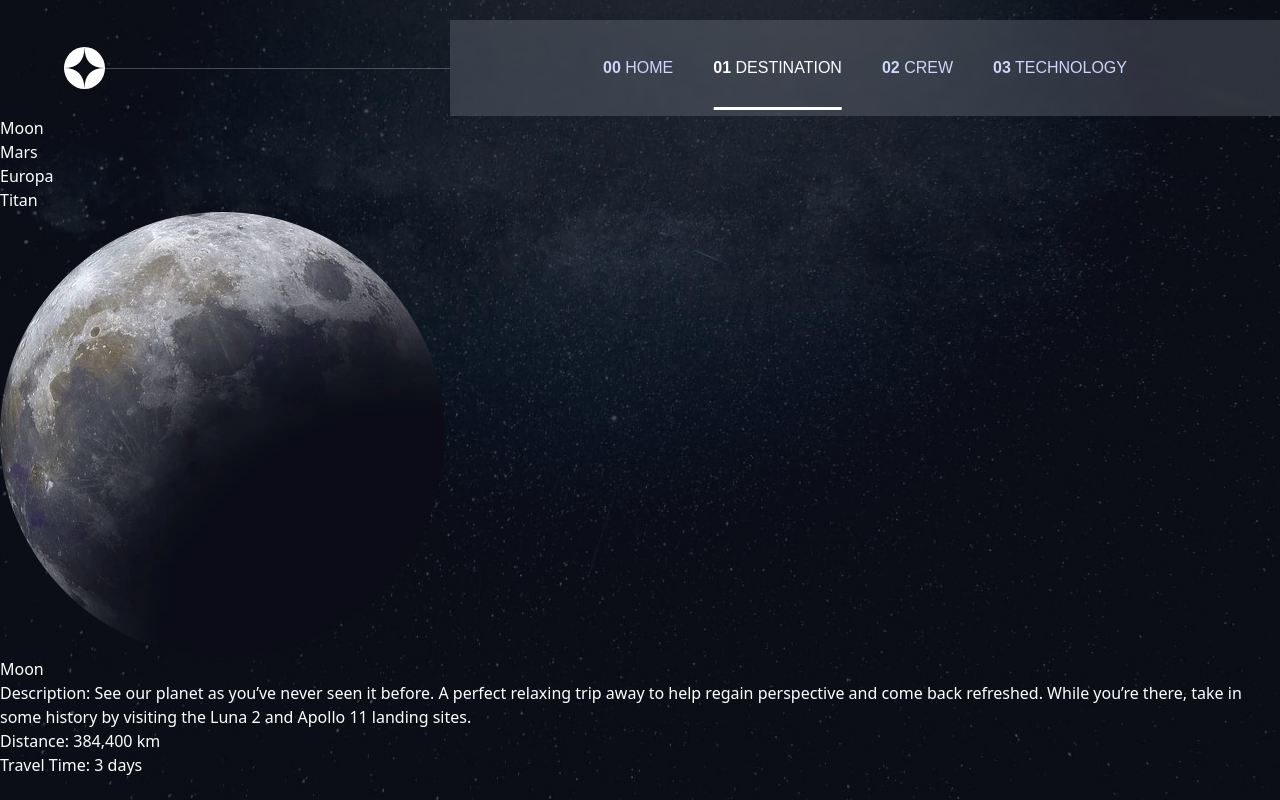
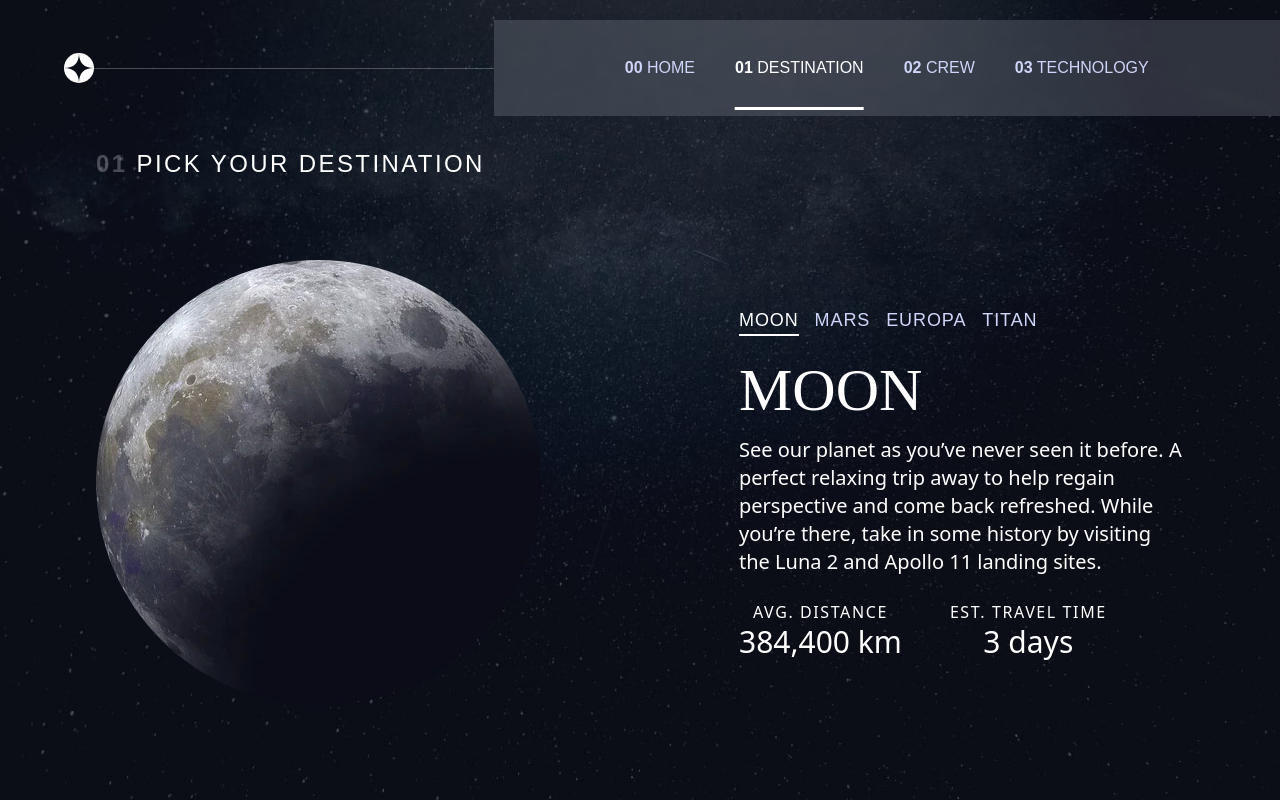
Before and after one commit to ArlindPestisha/space, a React (Vite) app: page /destination in a window 1280 px wide. Built offline with nearby package versions, Linux system fonts and the light colour scheme.

Commit message:
Style Destination page

```diff
--- a/src/components/Destination.jsx
+++ b/src/components/Destination.jsx
@@ -1,10 +1,73 @@
+// import { useState, useEffect } from 'react'
+// import Nav from './Nav'
+// import { useLocation, useNavigate } from 'react-router-dom'
+
+// const Destination = () => {
+//     const [destinations, setDestinations] = useState([])
+//     const location = useLocation()
+//     const navigate = useNavigate()
+
+//     const selectedDestination =
+//         location.state?.selectedDestination || destinations[0]
+
+//     useEffect(() => {
+//         fetchData()
+//     }, [])
+
+//     const fetchData = async () => {
+//         try {
+//             const res = await fetch('/data.json')
+//             const data = await res.json()
+//             setDestinations(data.destinations)
+//             console.log('Data', data)
+//         } catch (error) {
+//             console.error('Error fetching data', error)
+//         }
+//     }
+
+//     const handleClick = (destination) => {
+//         navigate('/destination', {
+//             state: { selectedDestination: destination },
+//         })
+//     }
+
+//     return (
+//         <div className="h-screen bg-destinationDesktop bg-cover bg-center">
+//             <Nav />
+//             <ul className="text-white">
+//                 {destinations.map((destination) => (
+//                     <li
+//                         key={destination.name}
+//                         onClick={() => handleClick(destination)}
+//                     >
+//                         {destination.name}
+//                     </li>
+//                 ))}
+//             </ul>
+//             {selectedDestination && (
+//                 <div className="text-white">
+//                     <img
+//                         src={selectedDestination.images.webp}
+//                         alt={selectedDestination.name}
+//                     />
+//                     <h2>{selectedDestination.name}</h2>
+//                     <p>Description: {selectedDestination.description}</p>
+//                     <p>Distance: {selectedDestination.distance}</p>
+//                     <p>Travel Time: {selectedDestination.travel}</p>
+//                 </div>
+//             )}
+//         </div>
+//     )
+// }
+
+// export default Destination
+
 import { useState, useEffect } from 'react'
 import Nav from './Nav'
 import { useLocation, useNavigate } from 'react-router-dom'
 
 const Destination = () => {
     const [destinations, setDestinations] = useState([])
-    // const [selectedDestination, setSelectedDestination] = useState(null)
     const location = useLocation()
     const navigate = useNavigate()
 
@@ -20,7 +83,6 @@ const Destination = () => {
             const res = await fetch('/data.json')
             const data = await res.json()
             setDestinations(data.destinations)
-            console.log('Data', data)
         } catch (error) {
             console.error('Error fetching data', error)
         }
@@ -33,30 +95,71 @@ const Destination = () => {
     }
 
     return (
-        <div className="h-screen bg-destinationDesktop bg-cover bg-center">
+        <div className="h-screen bg-destinationDesktop bg-cover bg-center text-white">
             <Nav />
-            <ul className="text-white">
-                {destinations.map((destination) => (
-                    <li
-                        key={destination.name}
-                        onClick={() => handleClick(destination)}
-                    >
-                        {destination.name}
-                    </li>
-                ))}
-            </ul>
+            <div className="flex flex-row flex-wrap items-center justify-between px-4 py-8 md:flex-row lg:px-24">
+                <h1 className="mb-20 text-center font-barlowCondensed text-xl tracking-widest lg:text-2xl">
+                    <span className="font-bold opacity-25">01</span> PICK YOUR
+                    DESTINATION
+                </h1>
+                <div className="flex w-full max-w-6xl flex-col lg:flex-row lg:items-center lg:justify-between">
+                    <div className="flex w-full lg:mb-0 lg:w-1/2">
                         {selectedDestination && (
-                <div className="text-white">
                             <img
                                 src={selectedDestination.images.webp}
                                 alt={selectedDestination.name}
+                                className="max-w-xs lg:max-w-md"
                             />
-                    <h2>{selectedDestination.name}</h2>
-                    <p>Description: {selectedDestination.description}</p>
-                    <p>Distance: {selectedDestination.distance}</p>
-                    <p>Travel Time: {selectedDestination.travel}</p>
+                        )}
                     </div>
+                    <div className="w-full max-w-[445px] text-center lg:w-1/2 lg:text-left">
+                        <div className="mb-6 flex justify-center space-x-4 font-barlowCondensed text-secondary lg:justify-start">
+                            {destinations.map((destination) => (
+                                <span
+                                    key={destination.name}
+                                    onClick={() => handleClick(destination)}
+                                    className={`cursor-pointer text-lg tracking-wider hover:text-white ${
+                                        selectedDestination.name ===
+                                        destination.name
+                                            ? 'border-b-2 border-white text-white'
+                                            : ''
+                                    }`}
+                                >
+                                    {destination.name.toUpperCase()}
+                                </span>
+                            ))}
+                        </div>
+                        {selectedDestination && (
+                            <>
+                                <h2 className="mb-4 font-bellefair text-8xl lg:text-6xl">
+                                    {selectedDestination.name.toUpperCase()}
+                                </h2>
+                                <p className="mb-6 text-lg lg:text-xl">
+                                    {selectedDestination.description}
+                                </p>
+                                <div className="flex justify-center space-x-12 lg:justify-start">
+                                    <div className="text-center">
+                                        <p className="text-sm tracking-widest lg:text-base">
+                                            AVG. DISTANCE
+                                        </p>
+                                        <p className="text-2xl lg:text-3xl">
+                                            {selectedDestination.distance}
+                                        </p>
+                                    </div>
+                                    <div className="text-center">
+                                        <p className="text-sm tracking-widest lg:text-base">
+                                            EST. TRAVEL TIME
+                                        </p>
+                                        <p className="text-2xl lg:text-3xl">
+                                            {selectedDestination.travel}
+                                        </p>
+                                    </div>
+                                </div>
+                            </>
                         )}
+                    </div>
+                </div>
+            </div>
         </div>
     )
 }
--- a/src/components/Nav.jsx
+++ b/src/components/Nav.jsx
@@ -13,7 +13,7 @@ const Nav = () => {
                     />
                 </Link>
             </div>
-            <div className="hidden h-[1px] w-[400px] divide-y  divide-solid bg-white bg-opacity-25 lg:block"></div>
+            <div className="hidden h-[1px] w-full max-w-[400px] divide-y  divide-solid bg-white bg-opacity-25 lg:block"></div>
             <ul className="flex h-[96px]  w-full max-w-[830px] items-center justify-center space-x-10 bg-gray-400 bg-opacity-25 font-barlowCondensed text-base uppercase text-white backdrop-blur-sm">
                 <li>
                     <NavLink to="/" index="00" label="Home" />
```
Lines whose indentation alone changed are shown as unchanged.
